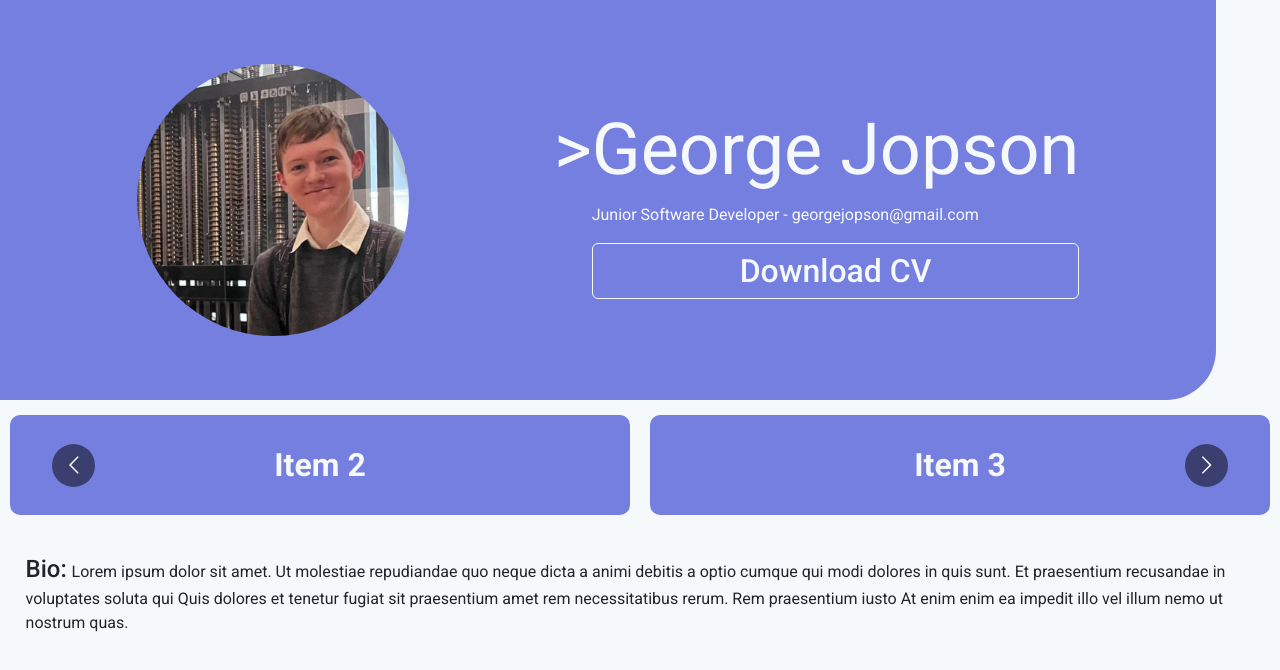
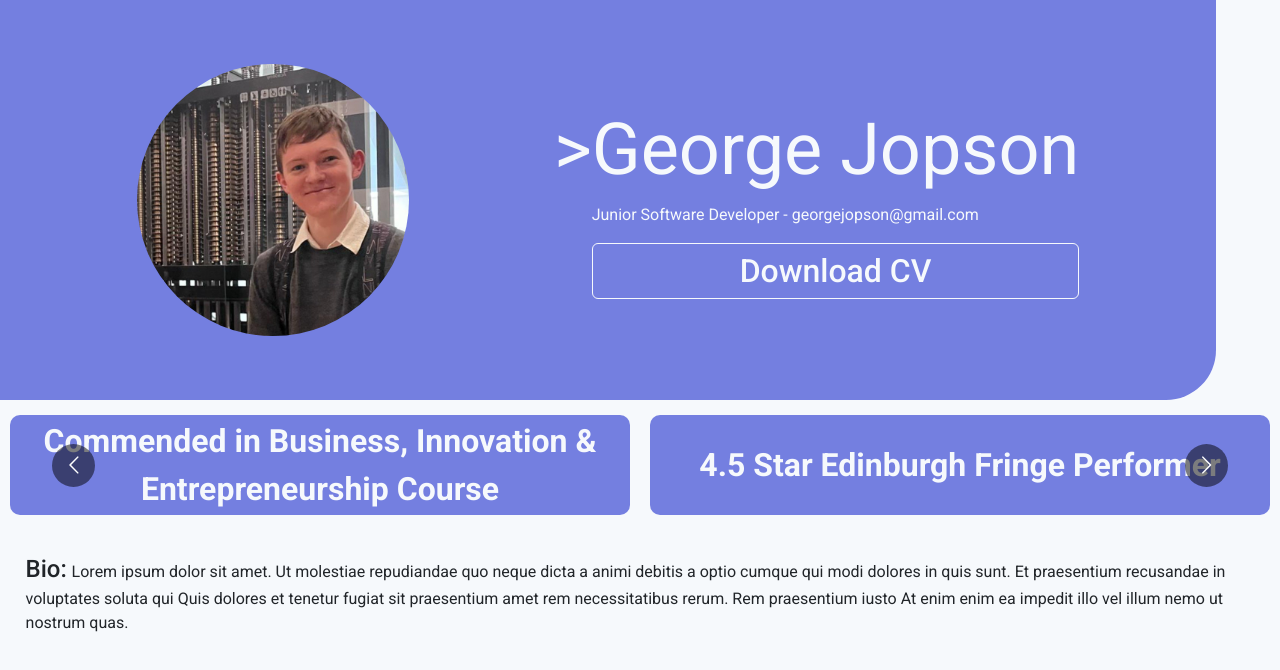
Before and after one commit to GeorgeJopson/GeorgeJopson.github.io, a React (Create React App) app: page / in a window 1280 px wide. Shown: the top 670 px of the page. Built offline with nearby package versions, Linux system fonts and the light colour scheme.

Commit message:
Add json file from which achievements are gathered

```diff
--- a/src/AchievementCarousel/AchievementCarousel.js
+++ b/src/AchievementCarousel/AchievementCarousel.js
@@ -3,6 +3,8 @@ import '../fonts.css';
 
 import Carousel from "react-multi-carousel";
 import "react-multi-carousel/lib/styles.css";
+
+import achievementData from "./achievements.json"
 
 const responsive = {
   desktop: {
@@ -22,6 +24,11 @@ const responsive = {
   }
 };
 function AchievementCarousel(){
+  const achievements = achievementData.achievements
+  const carouselItems = achievements.map(achievement=>
+    <div className="carouselItem robotoBold">{achievement.title}</div>
+  );
+  window.alert(carouselItems)
   return(
     <Carousel
       swipeable={true}
@@ -39,10 +46,7 @@ function AchievementCarousel(){
       itemClass="carousel-item-padding-40-px"
       slidesToSlide={1}
     >
-      <div className="carouselItem robotoBold">Item 1</div>
-      <div className="carouselItem robotoBold">Item 2</div>
-      <div className="carouselItem robotoBold">Item 3</div>
-      <div className="carouselItem robotoBold">Item 4</div>
+      {carouselItems}
     </Carousel>
   );
 }
--- /dev/null
+++ b/src/AchievementCarousel/achievements.json
@@ -0,0 +1,10 @@
+{
+  "achievements":[
+    {"title":"Russel Group Uni Student (York)"},
+    {"title":"Commended in Business, Innovation & Entrepreneurship Course"},
+    {"title":"4.5 Star Edinburgh Fringe Performer"},
+    {"title":"Year of Development Experience at Sanger"},
+    {"title":"Proficient in Python, Java, and Web Dev"},
+    {"title":"Six 90%-100% Uni Module Grades"}
+  ]
+}
```
